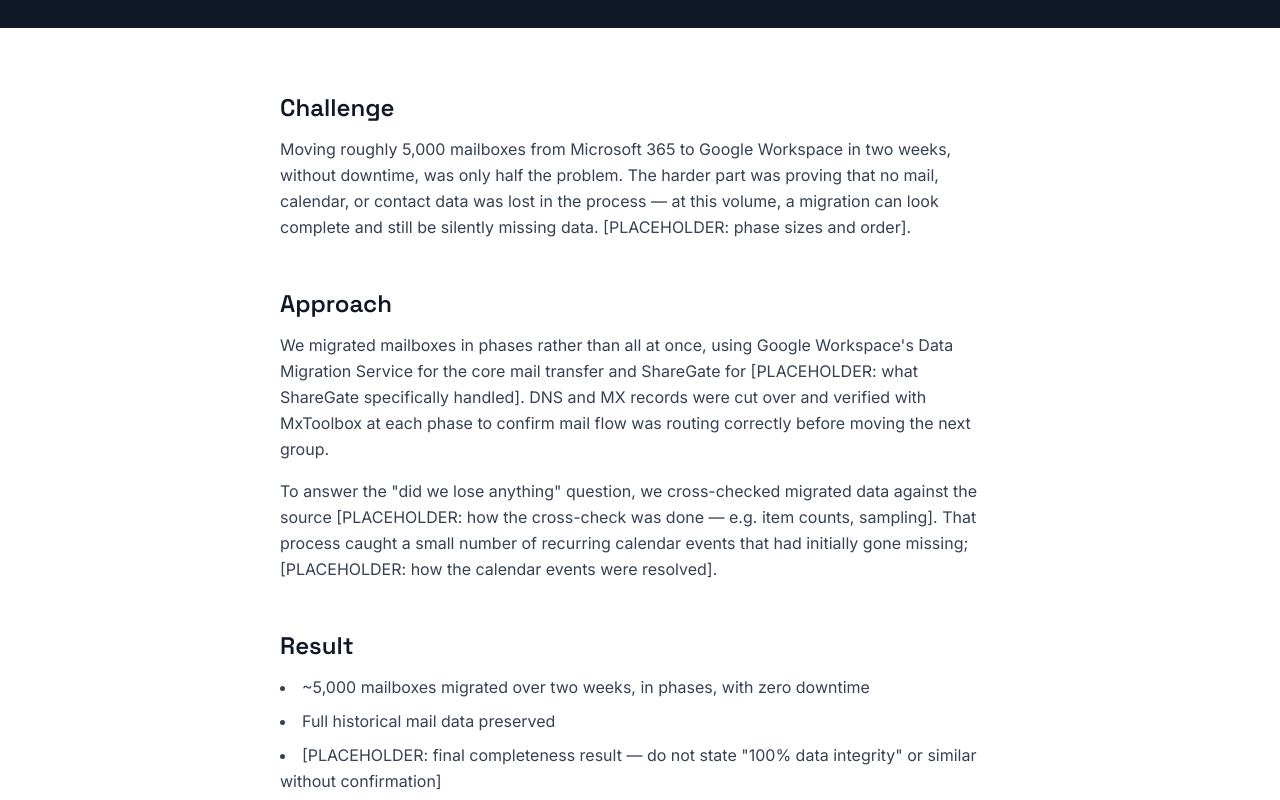
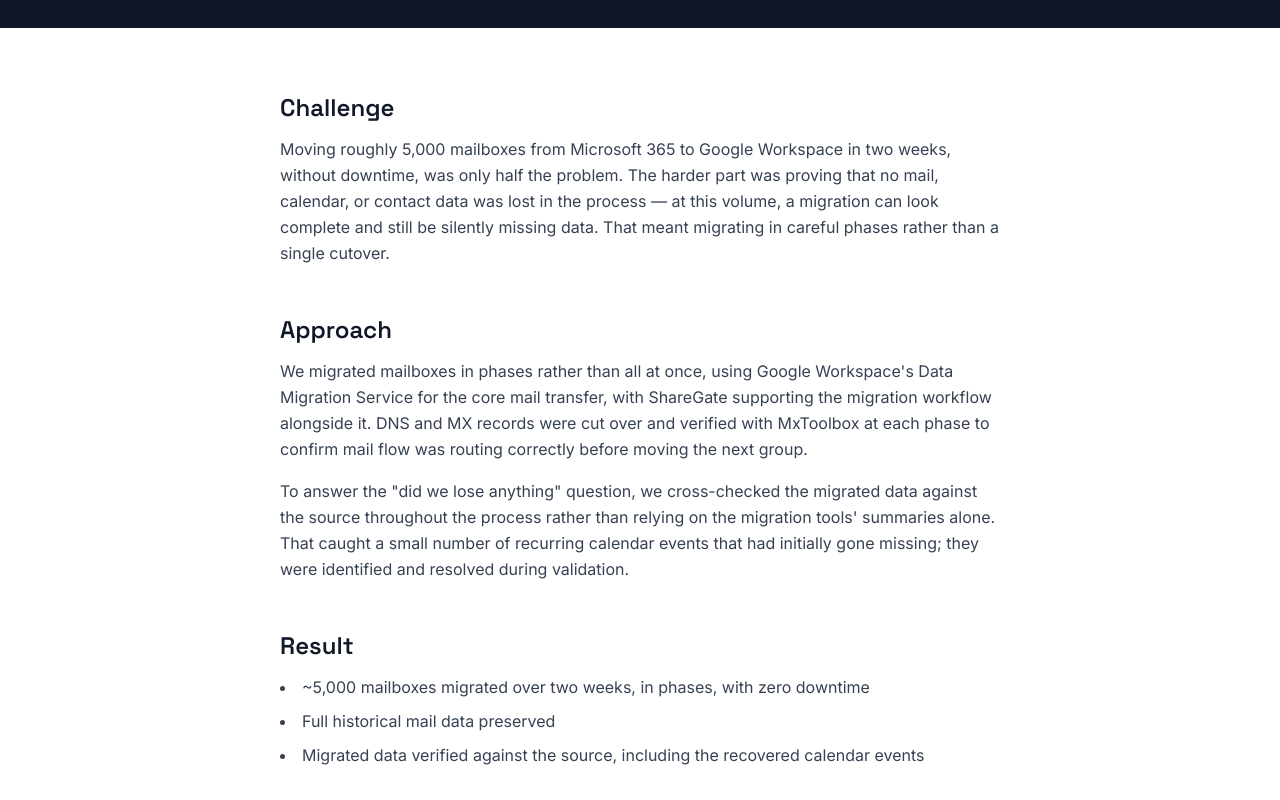
Before and after one commit to Temitaio/fynk-website2, a website: page case-studies/email-domain-migration.html in a window 1280 px wide. Shown: the part 400-1200 px from the top of the page. Drawn offline with Linux system fonts and the light colour scheme.

Commit message:
Rewrite case study placeholders as qualitative language
Replaces the remaining [PLACEHOLDER] spots (outcome metrics, cross-
check method, calendar-event resolution) with language describing
the approach/outcome without inventing numbers or specifics the
brief didn't provide.

```diff
--- a/case-studies/email-domain-migration.html
+++ b/case-studies/email-domain-migration.html
@@ -75,19 +75,19 @@
             <div class="container mx-auto px-6 max-w-3xl space-y-12">
                 <div>
                     <h2 class="font-display text-2xl font-semibold text-gray-900 mb-3">Challenge</h2>
-                    <p class="text-gray-700 leading-relaxed">Moving roughly 5,000 mailboxes from Microsoft 365 to Google Workspace in two weeks, without downtime, was only half the problem. The harder part was proving that no mail, calendar, or contact data was lost in the process &mdash; at this volume, a migration can look complete and still be silently missing data. [PLACEHOLDER: phase sizes and order].</p>
+                    <p class="text-gray-700 leading-relaxed">Moving roughly 5,000 mailboxes from Microsoft 365 to Google Workspace in two weeks, without downtime, was only half the problem. The harder part was proving that no mail, calendar, or contact data was lost in the process &mdash; at this volume, a migration can look complete and still be silently missing data. That meant migrating in careful phases rather than a single cutover.</p>
                 </div>
                 <div>
                     <h2 class="font-display text-2xl font-semibold text-gray-900 mb-3">Approach</h2>
-                    <p class="text-gray-700 leading-relaxed mb-4">We migrated mailboxes in phases rather than all at once, using Google Workspace's Data Migration Service for the core mail transfer and ShareGate for [PLACEHOLDER: what ShareGate specifically handled]. DNS and MX records were cut over and verified with MxToolbox at each phase to confirm mail flow was routing correctly before moving the next group.</p>
-                    <p class="text-gray-700 leading-relaxed">To answer the "did we lose anything" question, we cross-checked migrated data against the source [PLACEHOLDER: how the cross-check was done &mdash; e.g. item counts, sampling]. That process caught a small number of recurring calendar events that had initially gone missing; [PLACEHOLDER: how the calendar events were resolved].</p>
+                    <p class="text-gray-700 leading-relaxed mb-4">We migrated mailboxes in phases rather than all at once, using Google Workspace's Data Migration Service for the core mail transfer, with ShareGate supporting the migration workflow alongside it. DNS and MX records were cut over and verified with MxToolbox at each phase to confirm mail flow was routing correctly before moving the next group.</p>
+                    <p class="text-gray-700 leading-relaxed">To answer the "did we lose anything" question, we cross-checked the migrated data against the source throughout the process rather than relying on the migration tools' summaries alone. That caught a small number of recurring calendar events that had initially gone missing; they were identified and resolved during validation.</p>
                 </div>
                 <div>
                     <h2 class="font-display text-2xl font-semibold text-gray-900 mb-3">Result</h2>
                     <ul class="list-disc list-inside text-gray-700 leading-relaxed space-y-2">
                         <li>~5,000 mailboxes migrated over two weeks, in phases, with zero downtime</li>
                         <li>Full historical mail data preserved</li>
-                        <li>[PLACEHOLDER: final completeness result &mdash; do not state "100% data integrity" or similar without confirmation]</li>
+                        <li>Migrated data verified against the source, including the recovered calendar events</li>
                     </ul>
                 </div>
                 <div>
```
Also changed, not shown: case-studies/automated-reporting-platform.html (+3 -3 lines), assets/css/style.css.
